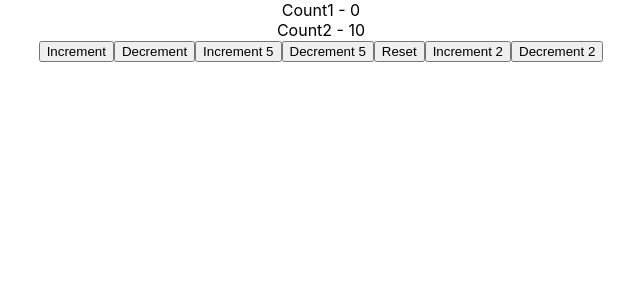
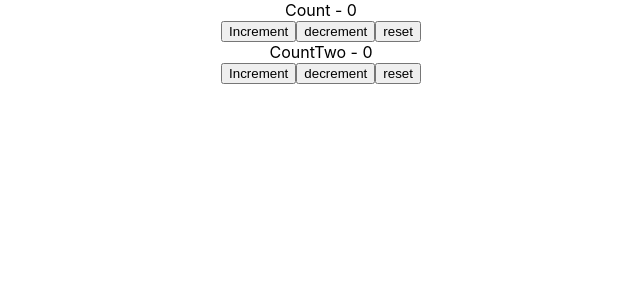
Before and after one commit to Praneshwar24/dxcreactapp, a React (Create React App) app: page / in a window 1280 px wide. Shown: the top 300 px of the page, without its empty margins (319-959 px from the left). Built offline with nearby package versions, Linux system fonts and the light colour scheme.

Commit message:
two reducers to manage 2 different counters

```diff
--- a/src/App.js
+++ b/src/App.js
@@ -1,14 +1,14 @@
 import logo from './logo.svg';
 import './App.css';
 import React from 'react';
-import CounterTwo from './components/reducerhook/CounterTwo';
+import CounterThree from './components/reducerhook/CounterThree';
 
 
 
 function App() {
   return (
     <div className="App">
-      <CounterTwo />
+      <CounterThree />
     </div>
   );
 }
--- /dev/null
+++ b/src/components/reducerhook/CounterThree.js
@@ -0,0 +1,34 @@
+import React, { useReducer } from 'react'
+
+const initialState = 0
+
+const reducer = (state, action) => {
+    switch (action) {
+        case 'increment': return state + 1
+        case 'decrement': return state - 1
+        case 'reset': return initialState
+        default: return state
+    }
+}
+
+function CounterThree() {
+    const [count, dispatch] = useReducer(reducer, initialState)
+    const [countTwo, dispatchTwo] = useReducer(reducer, initialState)
+
+
+    return (
+        <div>
+            <div> Count - {count}</div>
+            <button onClick={() => dispatch('increment')}>Increment</button>
+            <button onClick={() => dispatch('decrement')}>decrement</button>
+            <button onClick={() => dispatch('reset')}>reset</button>
+
+            <div> CountTwo - {countTwo}</div>
+            <button onClick={() => dispatchTwo('increment')}>Increment</button>
+            <button onClick={() => dispatchTwo('decrement')}>decrement</button>
+            <button onClick={() => dispatchTwo('reset')}>reset</button>
+        </div>
+    )
+}
+
+export default CounterThree
--- a/src/components/reducerhook/CounterTwo.js
+++ b/src/components/reducerhook/CounterTwo.js
@@ -1,6 +1,6 @@
 import React from 'react'
 import { useReducer } from 'react'
-//demo about state as an object
+//demo about state as an object as well as action as an object
 const initialState = {   //currently this object has only one partition called firstCounter
     firstCounter: 0,
     secondCounter: 10
```
